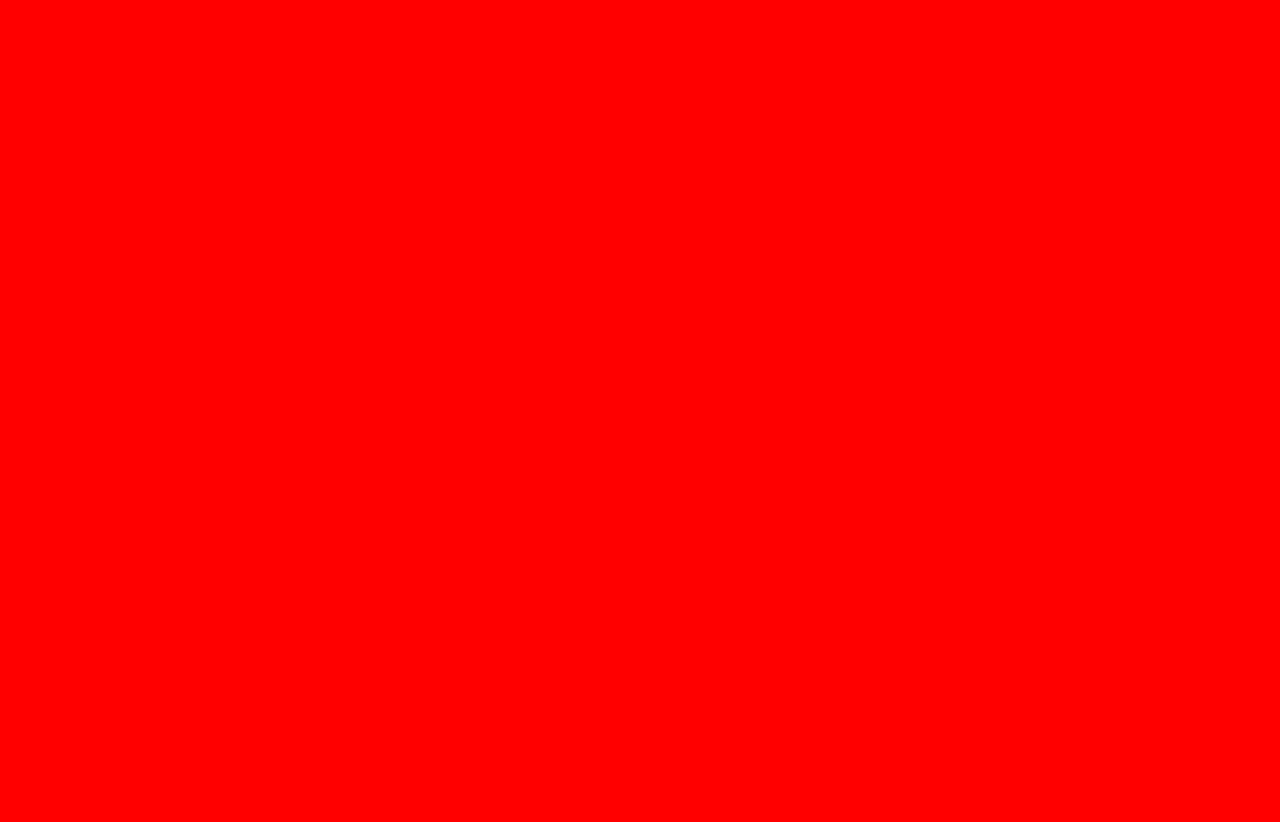
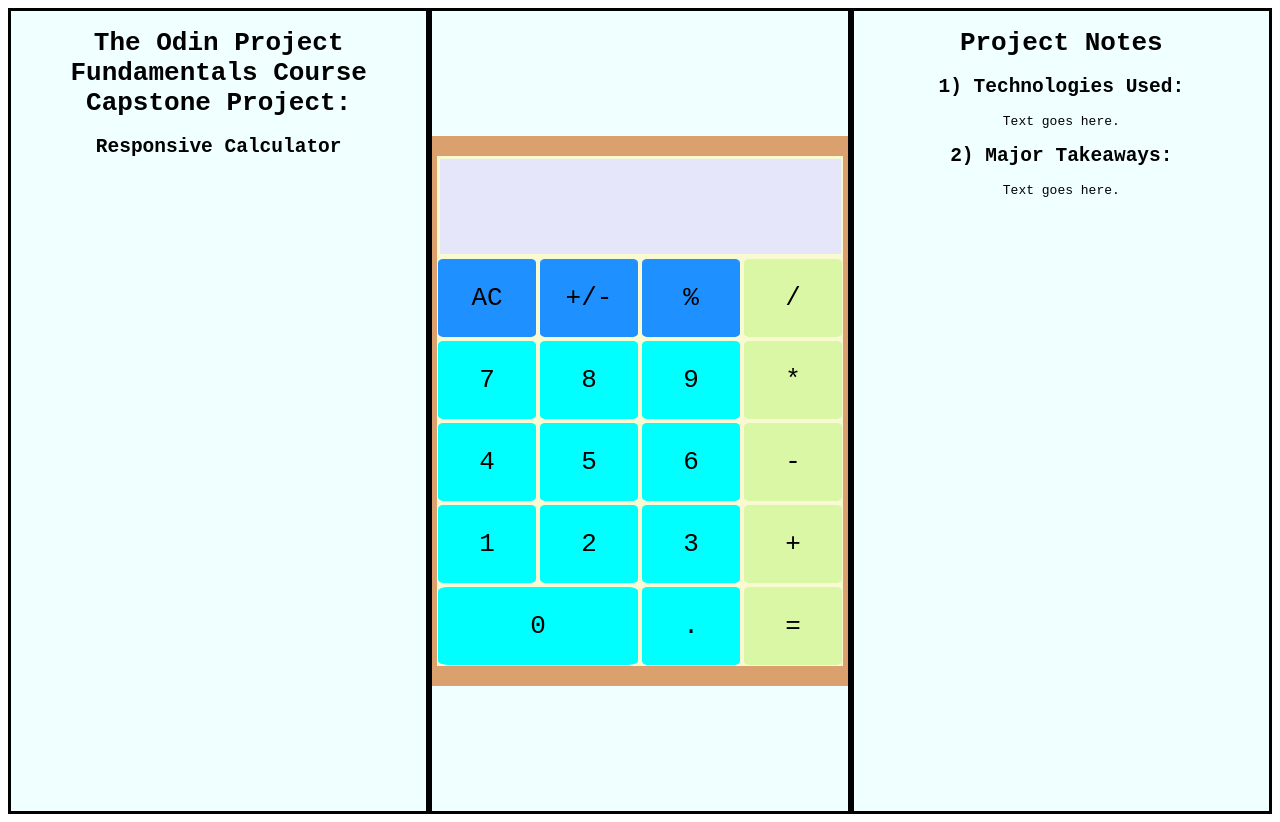
Before and after one commit to nicholas-stoll22/odin-calculator, a plain HTML site: page index.html in a window 1280 px wide. Before the commit the page ends 800 px from the top, so only its background shows below. Drawn offline with Linux system fonts and the light colour scheme.

Commit message:
Created basic UX using Flexbox. Design heavily inspired by provided sample.

```diff
--- a/index.html
+++ b/index.html
@@ -8,6 +8,49 @@
 </head>
 <body>
 
+    <div class="thirds">
+
+        <div class="third">
+            <h1>The Odin Project Fundamentals Course Capstone Project:</h1>
+            <h2>Responsive Calculator</h2>
+        </div>
+
+        <div class="third" id="calc">
+            <div id="flex-container">
+                <div id="display"></div>
+                    <button type="button" class="clear" value="clear" data-key="8">AC</button>
+                    <button type="button" class="sign" value="sign" data-key="192">+/-</button>
+                    <button type="button" class="percent" value="percent" data-key="80">%</button>
+                    <button type="button" class="operator" value="/" data-key="68">/</button>
+                    <button type="button" class="operand" value="7" data-key="55">7</button>
+                    <button type="button" class="operand" value="8" data-key="56">8</button>
+                    <button type="button" class="operand" value="9" data-key="57">9</button>
+                    <button type="button" class="operator" value="*" data-key="88">*</button>
+                    <button type="button" class="operand" value="4" data-key="52">4</button>
+                    <button type="button" class="operand" value="5" data-key="53">5</button>
+                    <button type="button" class="operand" value="6" data-key="54">6</button>
+                    <button type="button" class="operator" value="-" data-key="173">-</button>
+                    <button type="button" class="operand" value="1" data-key="49">1</button>
+                    <button type="button" class="operand" value="2" data-key="50">2</button>
+                    <button type="button" class="operand" value="3" data-key="51">3</button>
+                    <button type="button" class="operator" value="+" data-key="61">+</button>
+                    <button type="button" id ="zero" class="operand" value="0" data-key="48">0</button>
+                    <button type="button" class="decimal" value="." data-key="190">.</button>
+                    <button type="button" class="equals" value="=" data-key="69">=</button>
+            </div>
+        </div>
+
+        <div class="third">
+            <h1>Project Notes</h1>
+            <h2>1) Technologies Used:</h2>
+            <p>Text goes here.</p>
+
+            <h2>2) Major Takeaways:</h2>
+            <p>Text goes here.</p>
+        </div>
+
+    </div>
+
 </body>
 <script src="app.js"></script>
 </html>
--- a/style.css
+++ b/style.css
@@ -1,3 +1,93 @@
-* {
-    background-color: red;
+html {
+    text-align: center;
+    font-family: monospace;
 }
+
+.thirds {
+    display: flex;
+    flex-direction: row;
+}
+
+.thirds .third {
+    flex: 1;
+    background-color: azure;
+    border: solid black;
+}
+
+#calc {
+    display: flex;
+    min-height: 95vh;
+    justify-content: center;
+    align-content: center;
+    align-items: center;
+    height: 100vh;
+    overflow: hidden;
+    background-color: azure;
+}
+
+#flex-container {
+    background-color:lightgoldenrodyellow;
+    border: 20px solid #DAA06D;
+    border-radius: 4px;
+    display: grid;
+    grid-template-columns: repeat(4, 100px);
+    grid-template-rows: minmax(100px, auto) repeat(5, 80px);
+    gap: 2px;
+}
+
+#display {
+    grid-column: 1 / -1;
+    background-color: lavender;
+    display: flex;
+    flex-direction: column;
+    justify-content: space-around;
+    align-items: flex-end;
+    padding: 5px;
+    font-size: 5.5em;
+    font-weight: initial;
+    text-shadow: 1.3px 1.3px #383838;
+    margin: 2.5px;
+}
+
+button {
+    margin: 1px;
+    border-radius: 5%;
+    border: none;
+    font-weight: initial;
+    font-size: 2em;
+    font-family: monospace;
+    color: black;
+}
+
+
+#zero {
+    grid-column: span 2;
+}
+
+.operator {
+    background-color: #DAF7A6;
+}
+
+.equals {
+    background-color: #DAF7A6;
+}
+
+.operand {
+    background-color: cyan;
+}
+
+.decimal {
+    background-color: cyan;
+}
+
+.clear {
+    background-color: dodgerblue;
+}
+
+.sign {
+    background-color: dodgerblue;
+}
+
+.percent {
+    background-color: dodgerblue;
+}
```
